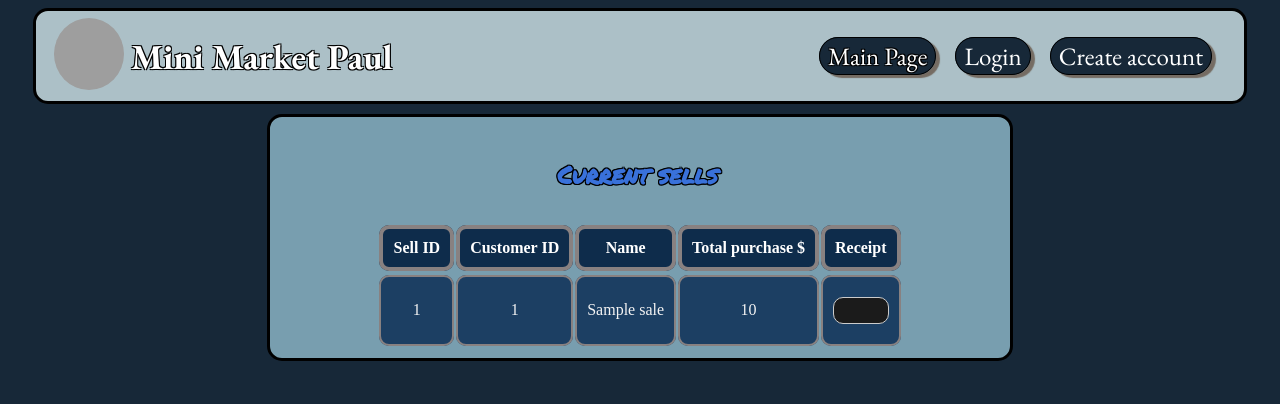
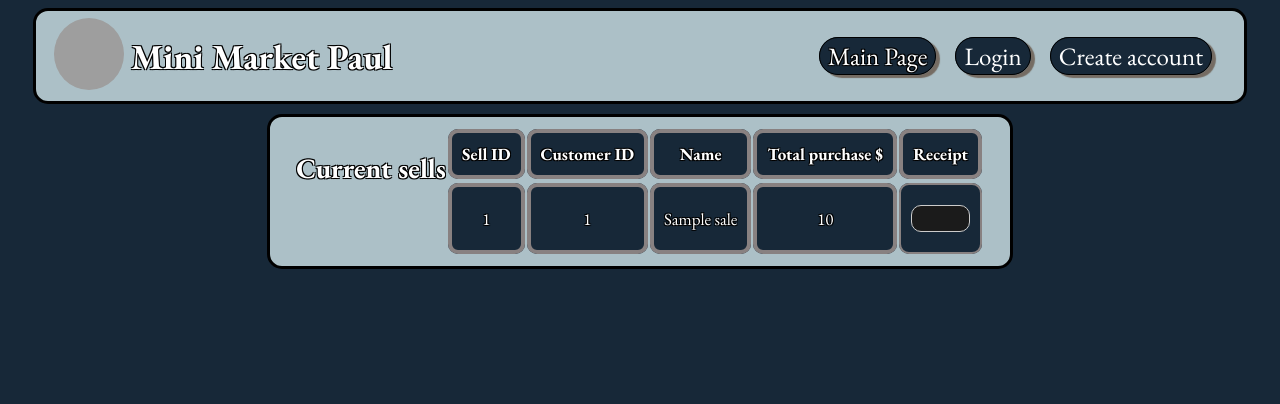
Before and after one commit to PaulManriquez/OnlyFlaskProjects, a Flask app: page /mysells in a window 1280 px wide. Shown: the part 15-419 px from the top of the page. Run offline with Flask 3, Linux system fonts and the light colour scheme; tables that the repository leaves empty or names only in its code hold one stand-in row (values such as "Sample post"); lists and menus that the app fills with data are empty; some libraries are stand-ins or nearby versions; grey boxes are pictures that could not be loaded.

Commit message:
Adding new pages and chenges to proyect 17

```diff
--- a/17_MiniMarketPaulPt2/app.py
+++ b/17_MiniMarketPaulPt2/app.py
@@ -148,8 +148,8 @@
     session.clear()
     #<--------- Clear the cart
     ClearTheCart()
-    return redirect(url_for('MainPage'))
-
+    #return redirect(url_for('MainPage'))
+    return render_template('Log_Out.html')
 
 #=== Create a New Account
 @app.route('/newAccount',methods=['GET','POST'])
--- /dev/null
+++ b/17_MiniMarketPaulPt2/static/AdminPagesStyles.css
@@ -0,0 +1,96 @@
+.DisplaySells1{
+    display: flex;
+    justify-content: center;
+    flex-direction: column;
+    margin-top: 10px;
+
+    background-color: rgb(172, 192, 199);
+    width: 700px;
+    height: auto;
+
+    padding: 10px 20px;
+    border-radius: 15px;
+    border: 3px solid black;
+
+}
+
+.TH1{
+    border-radius: 10px;
+    border: 4px solid rgb(136, 129, 129);
+}
+
+.TH2{
+    border-radius: 10px;
+    border: 2px solid rgb(136, 129, 129);
+}
+
+.LittleFont{
+    font-size: 20px;
+}
+
+.LittleFont2{
+    font-size: 17px;
+}
+
+.redBackground{
+    background-color: rgb(196, 49, 49);
+}
+
+.greenBackground{
+    background-color: #2e913e;
+}
+
+.yellowBackground{
+    background-color: rgb(194, 194, 49)
+}
+
+/*Display Sells*/
+.DisplaySells{
+    display: flex;
+    justify-content: center;
+    flex-wrap: wrap;
+    margin-top: 10px;
+
+    background-color: rgb(172, 192, 199);
+    width: 700px;
+    height: auto;
+
+    padding: 10px 20px;
+    border-radius: 15px;
+    border: 3px solid black;
+}
+
+
+
+.table-header {
+    font-weight: bold;
+    background-color: rgb(23, 40, 56);
+    text-align: center;
+    color: white;
+}
+
+
+.table-body {
+    border: 3px solid #000000;
+    background-color: rgb(23, 40, 56);
+    text-align: center;
+    color: rgb(243, 243, 243);
+}
+
+td, th {
+    padding: 10px; /* Add some padding for readability */
+}
+
+
+/*<><><><><><><><><><><><><><><><><><><><><><><><><><><><><><><><><><><><><><><><><><><><><><><>*/
+/*Displays the receipts*/
+.receipt {
+    font-family: monospace; /*<---- monospace font ensures that the text retains its formatting*/
+    white-space: pre; /*<--- white-space: pre CSS property preserves whitespace and newlines in the text.*/
+    background-color: #1b1b1b;
+    padding: 5px;
+    margin: 10px 0;
+    border: 1px solid #ccc;
+    border-radius: 10px;
+}
+/*<><><><><><><><><><><><><><><><><><><><><><><><><><><><><><><><><><><><><><><><><><><><><><><>*/
--- a/17_MiniMarketPaulPt2/static/styles.css
+++ b/17_MiniMarketPaulPt2/static/styles.css
@@ -315,11 +315,10 @@
     border: none; /* Remove default button border */
     cursor: pointer; /* Pointer cursor on hover */
     padding: 10px; /* Add some padding */
-    transition: background-color 0.3s ease, transform 0.3s ease; /* Smooth transition for hover effect */
+    transition: transform 0.3s ease; /* Smooth transition for hover effect */
 }
 
 .BtnAddCart:hover {
-    background-color: rgba(255, 255, 255, 0.1); /* Slightly darken background on hover */
     transform: scale(1.2); /* Slightly enlarge the button on hover */
 }
 
@@ -453,22 +452,30 @@
     background-repeat: no-repeat;
 }
 
-
-/*Display Sells*/
-.DisplaySells{
+.DisplayProduct5{
     display: flex;
     justify-content: center;
     flex-wrap: wrap;
     margin-top: 10px;
 
-    background-color: #789eaf;
-    width: 700px;
-    height: auto;
+    background-color: rgb(172, 192, 199);
+    width: 350px;
+    height: 300px;
 
     padding: 10px 20px;
-    border-radius: 15px;
+    border-radius: 25px;
     border: 3px solid black;
+
+
 }
+
+.ProductImage{
+    width: 320px;
+    height: 200;
+    border-radius: 50%;
+}
+
+
 
 .DisplaySells2{
     display: flex;
@@ -487,74 +494,3 @@
     border: 3px solid black;
 
 }
-
-
-.table-header {
-    font-weight: bold;
-    background-color: #0e2c4b; /* Add a light gray background */
-    text-align: center;
-    color: white;
-}
-
-.TH1{
-    border-radius: 10px;
-    border: 4px solid rgb(136, 129, 129);
-}
-
-.TH2{
-    border-radius: 10px;
-    border: 2px solid rgb(136, 129, 129);
-}
-
-.table-body {
-    border: 3px solid #000000;
-    background-color: #1c3f63;
-    text-align: center;
-    color: rgb(243, 243, 243);
-}
-
-td, th {
-    padding: 10px; /* Add some padding for readability */
-}
-
-
-/*<><><><><><><><><><><><><><><><><><><><><><><><><><><><><><><><><><><><><><><><><><><><><><><>*/
-/*Displays the receipts*/
-.receipt {
-    font-family: monospace; /*<---- monospace font ensures that the text retains its formatting*/
-    white-space: pre; /*<--- white-space: pre CSS property preserves whitespace and newlines in the text.*/
-    background-color: #1b1b1b;
-    padding: 5px;
-    margin: 10px 0;
-    border: 1px solid #ccc;
-    border-radius: 10px;
-}
-/*<><><><><><><><><><><><><><><><><><><><><><><><><><><><><><><><><><><><><><><><><><><><><><><>*/
-
-.DisplaySells1{
-    display: flex;
-    justify-content: center;
-    flex-direction: column;
-    margin-top: 10px;
-
-    background-color: #789eaf;
-    width: 700px;
-    height: auto;
-
-    padding: 10px 20px;
-    border-radius: 15px;
-    border: 3px solid black;
-
-}
-
-.redBackground{
-    background-color: rgb(196, 49, 49);
-}
-
-.greenBackground{
-    background-color: #2e913e;
-}
-
-.yellowBackground{
-    background-color: rgb(194, 194, 49)
-}
--- a/17_MiniMarketPaulPt2/templates/fontsStyles.html
+++ b/17_MiniMarketPaulPt2/templates/fontsStyles.html
@@ -30,3 +30,5 @@
 <link rel="stylesheet" href="/static/MyPurchasesStyle.css">
 <!--Login Style-->
 <link rel="stylesheet" href="/static/LoginStyle.css">
+<!--Admin Pages Styles-->
+<link rel="stylesheet" href="/static/AdminPagesStyles.css">
--- a/17_MiniMarketPaulPt2/templates/sells.html
+++ b/17_MiniMarketPaulPt2/templates/sells.html
@@ -16,21 +16,25 @@
     <div class="Flexcol">
         <div class="DisplaySells">
             <div>
-                <h2 class="Header blackTextBorder ">Current sells</h2>
+                <h2 class="bestSellers Black-Border-Letters ">Current sells</h2>
             </div>
             <table>
                 <tr class="table-header">
-                    <th class="TH1">Sell ID</th>
-                    <th class="TH1">Customer ID</th>
-                    <th class="TH1">Name</th>
-                    <th class="TH1">Total purchase $</th>
-                    <th class="TH1">Receipt</th>
+                    <th class="TH1 bestSellers Black-Border-Letters LittleFont2">Sell ID</th>
+                    <th class="TH1 bestSellers Black-Border-Letters LittleFont2">Customer ID</th>
+                    <th class="TH1 bestSellers Black-Border-Letters LittleFont2">Name</th>
+                    <th class="TH1 bestSellers Black-Border-Letters LittleFont2">Total purchase $</th>
+                    <th class="TH1 bestSellers Black-Border-Letters LittleFont2">Receipt</th>
                 </tr>
 
                 <tr class="table-body">
                     {% for tuple in result %}
                     <tr class="table-body">
-                      <td class="TH2">{{ tuple[0] }}</td>  <td class="TH2">{{ tuple[1] }}</td>  <td class="TH2">{{ tuple[2] }}</td>  <td class="TH2">{{ tuple[3] }}</td>  <td class="TH2"> <div class="receipt">{{ receipts[(loop.index)-1] }} </div></td> </div>
+                      <td class="TH1 bestSellers Black-Border-Letters LittleFont2">{{ tuple[0] }}</td>
+                      <td class="TH1 bestSellers Black-Border-Letters LittleFont2">{{ tuple[1] }}</td>
+                      <td class="TH1 bestSellers Black-Border-Letters LittleFont2">{{ tuple[2] }}</td>
+                      <td class="TH1 bestSellers Black-Border-Letters LittleFont2">{{ tuple[3] }}</td>
+                      <td class="TH2"> <div class="receipt">{{ receipts[(loop.index)-1] }} </div></td> </div>
                     </tr>
                   {% endfor %}
                 </tr>
```
Also changed, not shown: 17_MiniMarketPaulPt2/templates/Log_out.html (added, +23 -0 lines), 17_MiniMarketPaulPt2/templates/MyCurrentStock.html (+8 -8 lines), 17_MiniMarketPaulPt2/templates/UsersPage.html (+12 -10 lines), 17_MiniMarketPaulPt2/static/Images/AddedToCart2.gif (added), 17_MiniMarketPaulPt2/static/Images/ByeGif.gif (added).
